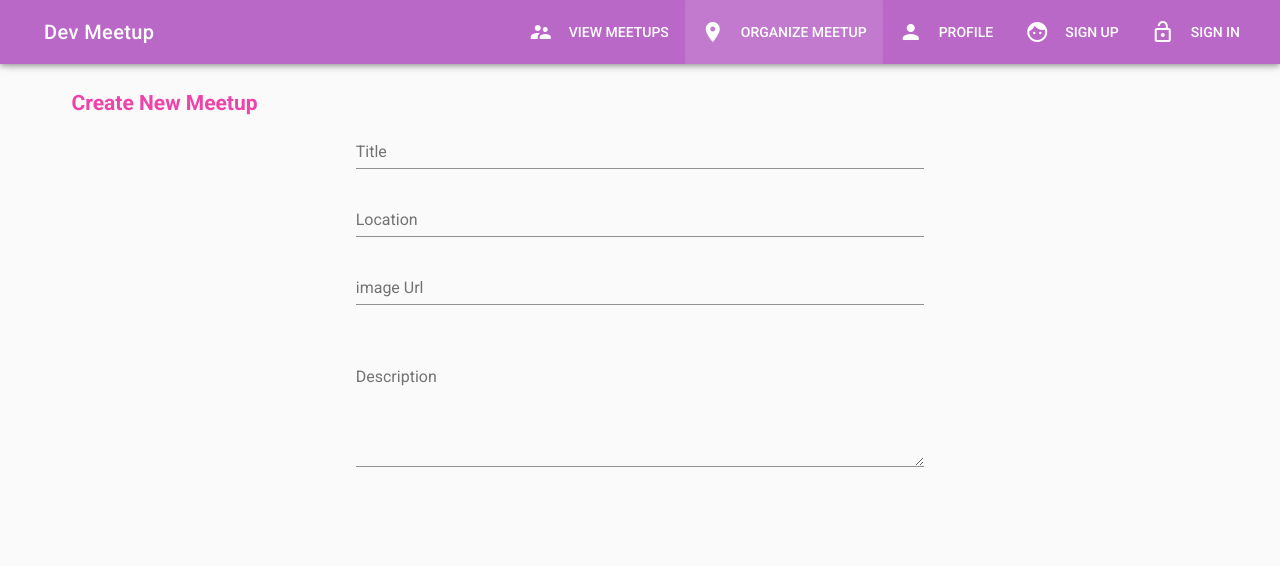
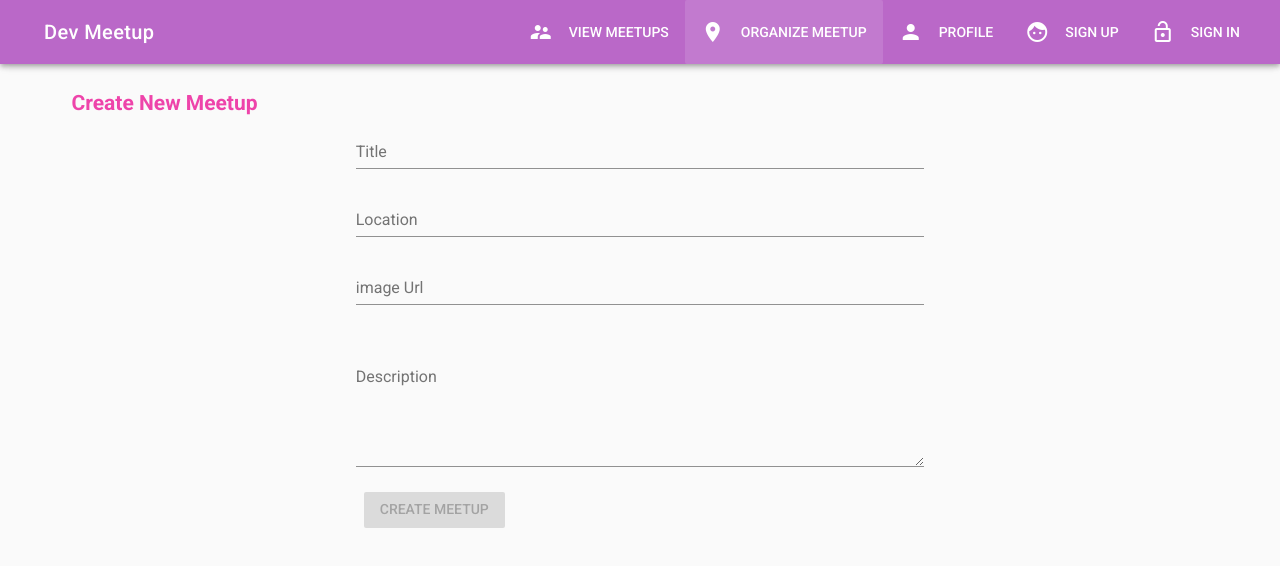
Before and after one commit to mubarak23/Devmeetup-App, a Vue app: page /meetup/new in a window 1280 px wide. Shown: the top 566 px of the page. Built offline with nearby package versions, Linux system fonts and the light colour scheme.

Commit message:
add form validation

```diff
--- a/src/components/Meetup/CreateMeetup.vue
+++ b/src/components/Meetup/CreateMeetup.vue
@@ -42,12 +42,17 @@
 				</v-layout>
 				<v-layout row>
 					<v-flex xs12 sm6 offset-sm3>
-						<v-text-field
+						<v-textarea
 						name="description"
 						 label="Description"
-						 multi-line
-						 v-model ="title"
-						 id="description"></v-text-field>
+						 v-model ="description"
+						 id="description"></v-textarea>
+					</v-flex>
+				</v-layout>
+				<v-layout row>
+					<v-flex xs12 sm6 offset-sm3>
+						<v-btn class="primary"
+						 :disabled="!formIsvalid">Create Meetup</v-btn>
 					</v-flex>
 				</v-layout>
 			</form>
@@ -66,6 +71,15 @@
 				description: '',
 				imageUrl: ''
 			}
+		},
+
+		computed: {
+			formIsvalid () {
+				return this.title !== ''
+				&& this.location !== ''
+				&& this.description !== ''
+				 && this.imageUrl !== '';
+			}
 		}
 	}
 </script>
```
